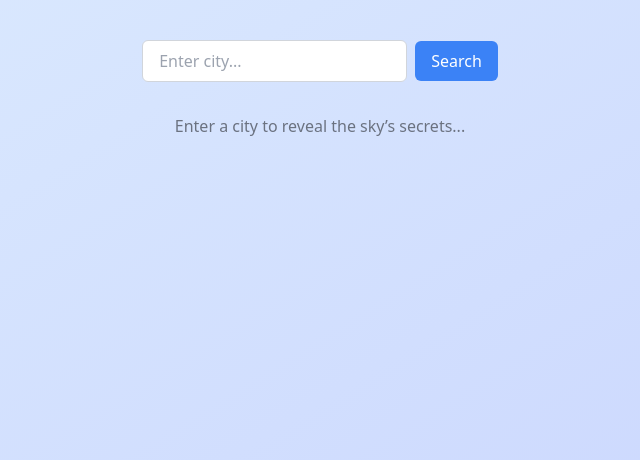
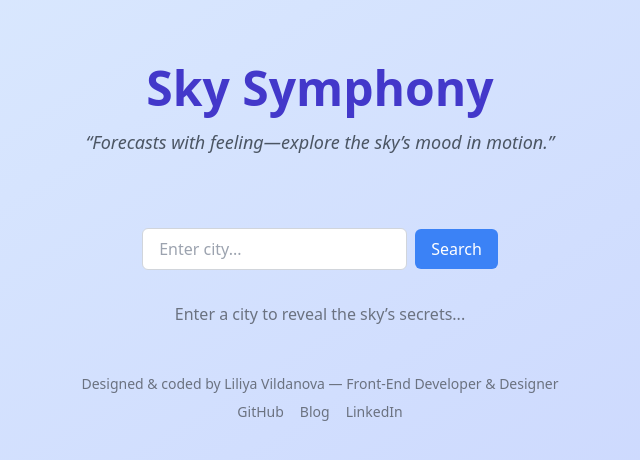
Before and after one commit to liliyadev/weather-app, a React (Create React App) app: page / in a window 1280 px wide. Shown: the top 460 px of the page, without its empty margins (320-960 px from the left). Built offline with nearby package versions, Linux system fonts and the light colour scheme.

Commit message:
Add HourlyChart component

```diff
--- a/src/App.js
+++ b/src/App.js
@@ -2,11 +2,13 @@ import React, { useState } from "react";
 import SearchBar from "./components/SearchBar";
 import WeatherCard from "./components/WeatherCard";
 import ForecastChart from "./components/ForecastChart";
+import ForecastCards from "./components/ForecastCards"; // new component
+import HourlyChart from "./components/HourlyChart";
 import { fetchWeather } from "./utils/fetchWeather";
-import HourlyChart from "./components/HourlyChart";
 
 function App() {
   const [weather, setWeather] = useState(null);
+  const [view, setView] = useState("daily");
 
   const handleSearch = async (city) => {
     const data = await fetchWeather(city);
@@ -17,37 +19,73 @@ function App() {
     }
   };
 
-  console.log("Weather data:", weather);
-  console.log("Forecast:", weather?.forecast);
+  return (
+    <div className="min-h-screen bg-gradient-to-br from-blue-100 to-indigo-200 dark:from-gray-900 dark:to-gray-800 p-4 text-gray-800 dark:text-gray-100">
 
+      {/* 🌤️ Hero Section */}
+      <div className="text-center py-12">
+        <h1 className="text-5xl font-extrabold text-indigo-700 dark:text-indigo-300 mb-4">Sky Symphony</h1>
+        <p className="text-lg italic text-gray-600 dark:text-gray-400">
+          “Forecasts with feeling—explore the sky’s mood in motion.”
+        </p>
+      </div>
 
-  return (
-    <div className="min-h-screen bg-gradient-to-br from-blue-100 to-indigo-200 dark:from-gray-900 dark:to-gray-800 p-4">
+      {/* 🔍 Search */}
       <SearchBar onSearch={handleSearch} />
+
+      {/* 🌡️ Current Weather */}
       {weather && <WeatherCard weather={weather} />}
 
-{Array.isArray(weather?.forecast) && weather.forecast.length > 0 && (
-  <ForecastChart forecast={weather.forecast} />
+      {/* 🔁 View Toggle */}
+      {weather && (
+        <div className="flex justify-center gap-4 mt-6">
+          <button
+            onClick={() => setView("hourly")}
+            className={`px-4 py-2 rounded ${view === "hourly" ? "bg-indigo-500 text-white" : "bg-gray-200 dark:bg-gray-700"}`}
+          >
+            Hourly
+          </button>
+          <button
+            onClick={() => setView("daily")}
+            className={`px-4 py-2 rounded ${view === "daily" ? "bg-indigo-500 text-white" : "bg-gray-200 dark:bg-gray-700"}`}
+          >
+            7-Day
+          </button>
+        </div>
       )}
 
+      {/* 📊 Forecast Views */}
+      {view === "hourly" && Array.isArray(weather?.hourly) && weather.hourly.length > 0 && (
+        <HourlyChart hourly={weather.hourly} />
+      )}
+
+      {view === "daily" && Array.isArray(weather?.forecast) && weather.forecast.length > 0 && (
+        <>
+          <ForecastChart forecast={weather.forecast} />
+          <ForecastCards forecast={weather.forecast} />
+        </>
+      )}
+
+      {/* 💤 Empty States */}
       {Array.isArray(weather?.forecast) && weather.forecast.length === 0 && (
-  <p className="text-center text-gray-500 mt-4">
-    The sky is quiet. No forecast available yet.
-  </p>
+        <p className="text-center text-gray-500 mt-4">The sky is quiet. No forecast available yet.</p>
       )}
 
       {!weather && (
-  <p className="text-center text-gray-500 mt-8">
-    Enter a city to reveal the sky’s secrets...
-  </p>
+        <p className="text-center text-gray-500 mt-8">Enter a city to reveal the sky’s secrets...</p>
       )}
 
-{Array.isArray(weather?.hourly) && <HourlyChart hourly={weather.hourly} />}
-
-
+      {/* 🧭 Footer */}
+      <footer className="mt-12 text-center text-sm text-gray-500 dark:text-gray-400">
+        <p>Designed & coded by Liliya Vildanova — Front-End Developer & Designer</p>
+        <div className="flex justify-center gap-4 mt-2">
+          <a href="https://github.com/liliyadev" target="_blank" rel="noopener noreferrer" className="hover:underline">GitHub</a>
+          <a href="https://blog.liliyadev.ca" target="_blank" rel="noopener noreferrer" className="hover:underline">Blog</a>
+          <a href="https://www.linkedin.com/in/liliya-vildanovadev/" target="_blank" rel="noopener noreferrer" className="hover:underline">LinkedIn</a>
+        </div>
+      </footer>
     </div>
   );
-
 }
 
 export default App;
--- a/src/components/HourlyChart.jsx
+++ b/src/components/HourlyChart.jsx
@@ -9,6 +9,12 @@ const HourlyChart = ({ hourly }) => {
   const temps = hourly.slice(0, 24).map(h => h.temp);
 
   console.log("Hourly data:", hourly);
+
+if (!hourly || hourly.length === 0) return <p className="text-center text-gray-500">No hourly data available.</p>;
+if (!hours.length || !temps.length) return <p className="text-center text-gray-500">No hourly temperature data available.</p>;
+
+console.log("Hours:", hours);
+console.log("Temps:", temps);
 
   return (
     <div className="max-w-xl mx-auto mt-8">
@@ -23,8 +29,9 @@ const HourlyChart = ({ hourly }) => {
             fill: "tozeroy",
             fillcolor: "rgba(255,165,0,0.2)",
             text: hourly.slice(0, 24).map(h =>
-            `${new Date(h.dt * 1000).toLocaleTimeString("en-US", { hour: "numeric" })} — ${Math.round(h.temp)}°C — ${h.weather[0]?.description ?? "No description"}`
+                `${new Date(h.dt * 1000).toLocaleTimeString("en-US", { hour: "numeric" })} — ${Math.round(h.temp)}°C — ${h.weather?.[0]?.description ?? "No description"}`
             ),
+
             hoverinfo: "text", // ensures only your custom text shows on hover
         }]}
         layout={{
```
Lines whose indentation alone changed are shown as unchanged.
